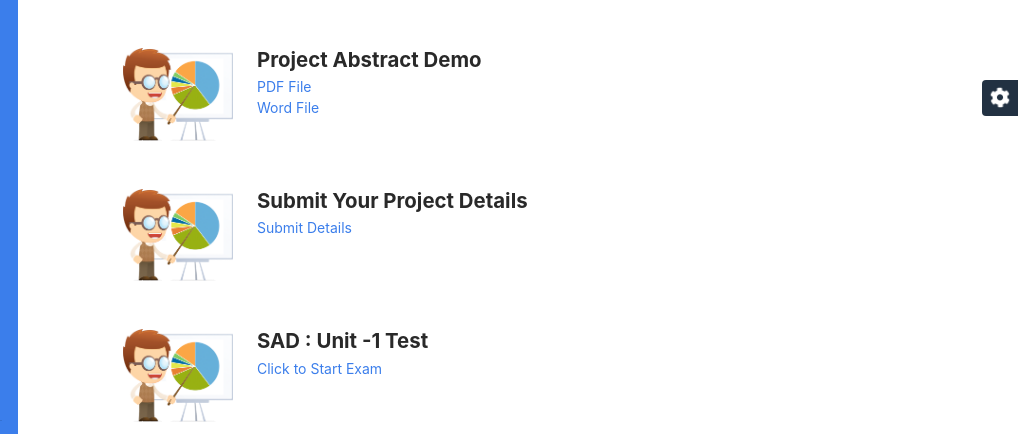
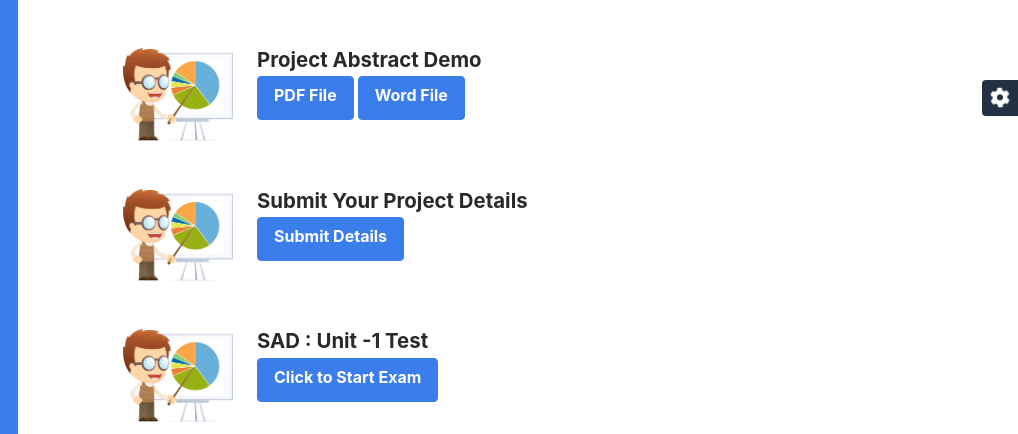
Before and after one commit to pranavaryans1987/pranavaryans, a plain HTML site: page index.html in a window 1280 px wide. Shown: the top 434 px of the page, 262-1280 px from the left. Drawn offline with Linux system fonts and the light colour scheme.

Commit message:
Update index.html

```diff
--- a/index.html
+++ b/index.html
@@ -49,8 +49,8 @@
 					    <img class="mr-4 img-fluid post-thumb d-none d-md-flex" src="assets/images/blog/blog-post-thumb-1.png" height="200" width="200" alt="image">
 					    <div class="media-body">
 						    <h3 class="title mb-1">Project Abstract Demo</h3>
-						    <div class="intro"><a href="https://github.com/pranavaryans1987/pranavaryans1987.github.io/blob/master/Material/Abstract_Demo.pdf">PDF File</a></div>
-						    <div class="intro"><a href="https://github.com/pranavaryans1987/pranavaryans1987.github.io/blob/master/Material/Abstract_Demo.docx">Word File</a></div>
+						    <div class="intro"><a class="btn btn-primary" href="https://github.com/pranavaryans1987/pranavaryans1987.github.io/blob/master/Material/Abstract_Demo.pdf">PDF File</a>
+						    <a class="btn btn-primary" href="https://github.com/pranavaryans1987/pranavaryans1987.github.io/blob/master/Material/Abstract_Demo.docx">Word File</a></div>
 					    </div>
 				    </div>
 			    </div>
@@ -59,7 +59,7 @@
 					    <img class="mr-4 img-fluid post-thumb d-none d-md-flex" src="assets/images/blog/blog-post-thumb-1.png" height="200" width="200" alt="image">
 					    <div class="media-body">
 						    <h3 class="title mb-1">Submit Your Project Details</h3>
-						    <div class="intro"><a href="https://docs.google.com/forms/d/e/1FAIpQLSfjTgLQbcUd4pMCz0hIbo301Ij_nOLWeaxdY_4OrHZ1GOlwaw/viewform">Submit Details</a></div>
+						    <div class="intro"><a class="btn btn-primary" href="https://docs.google.com/forms/d/e/1FAIpQLSfjTgLQbcUd4pMCz0hIbo301Ij_nOLWeaxdY_4OrHZ1GOlwaw/viewform">Submit Details</a></div>
 					    </div>
 				    </div>
 			    </div>
@@ -69,7 +69,7 @@
 					    <img class="mr-4 img-fluid post-thumb d-none d-md-flex" src="assets/images/blog/blog-post-thumb-1.png" height="200" width="200" alt="image">
 					    <div class="media-body">
 						    <h3 class="title mb-1">SAD : Unit -1 Test</h3>
-						    <div class="intro"><a href="https://docs.google.com/forms/d/e/1FAIpQLSdEC-EU1U9YhOwD4jZcqrPnssX5T2Z0D3UJXnj6Iqcgutv_fg/viewform">Click to Start Exam</a></div>
+						    <div class="intro"><a class="btn btn-primary" href="https://docs.google.com/forms/d/e/1FAIpQLSdEC-EU1U9YhOwD4jZcqrPnssX5T2Z0D3UJXnj6Iqcgutv_fg/viewform">Click to Start Exam</a></div>
 					    </div>
 				    </div>
 			    </div>
```
